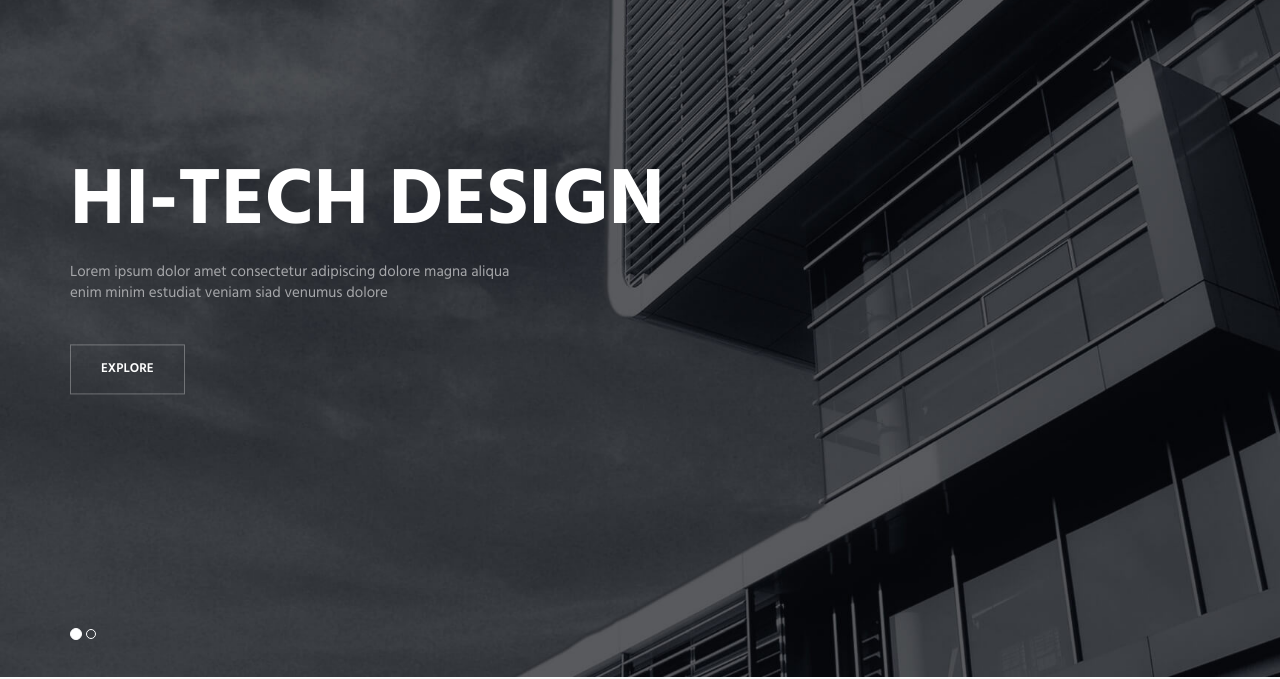
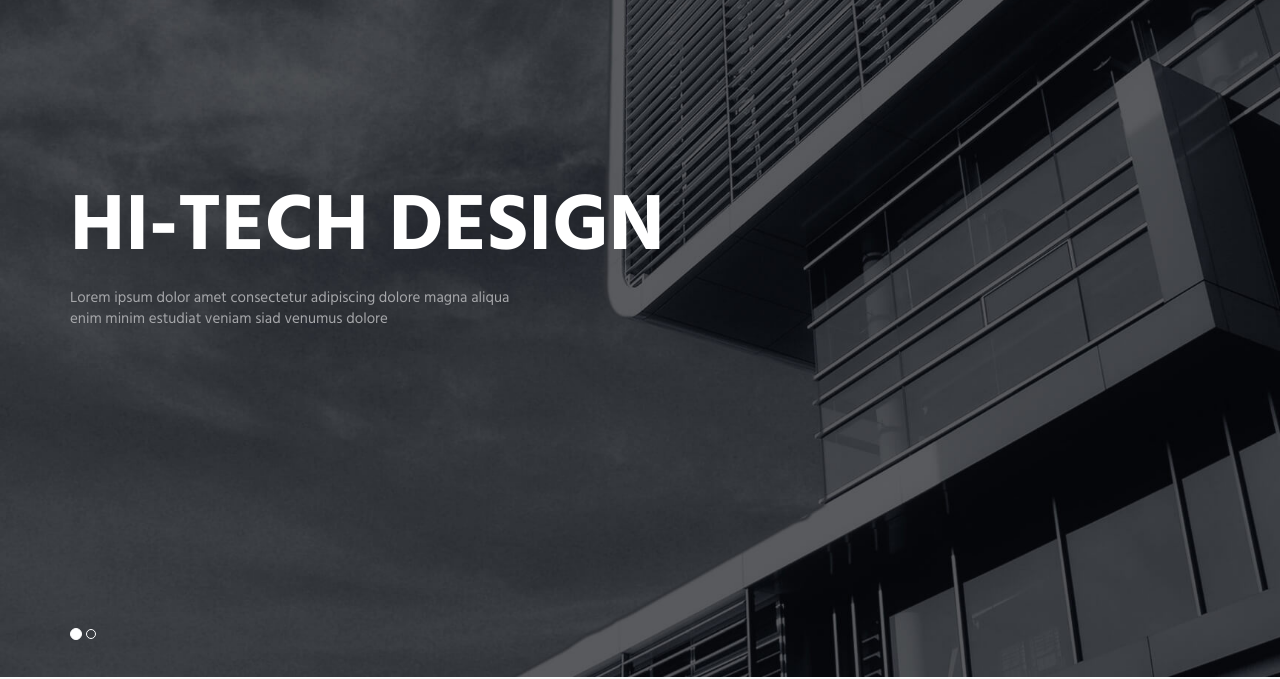
Before and after one commit to pytoken/pytoken.github.io, a plain HTML site: page index.html in a window 1280 px wide. Shown: the part 123-802 px from the top of the page. Drawn offline with Linux system fonts and the light colour scheme.

Commit message:
Update index.html

```diff
--- a/index.html
+++ b/index.html
@@ -100,7 +100,7 @@
                                 <h1 class="carousel-title">Hi-Tech Design</h1>
                                 <p>Lorem ipsum dolor amet consectetur adipiscing dolore magna aliqua <br/> enim minim estudiat veniam siad venumus dolore</p>
                             </div>
-                            <a href="#" class="btn-theme btn-theme-sm btn-white-brd text-uppercase">Explore</a>
+                            <!-- <a href="#" class="btn-theme btn-theme-sm btn-white-brd text-uppercase">Explore</a> -->
                         </div>
                     </div>
                 </div>
```
